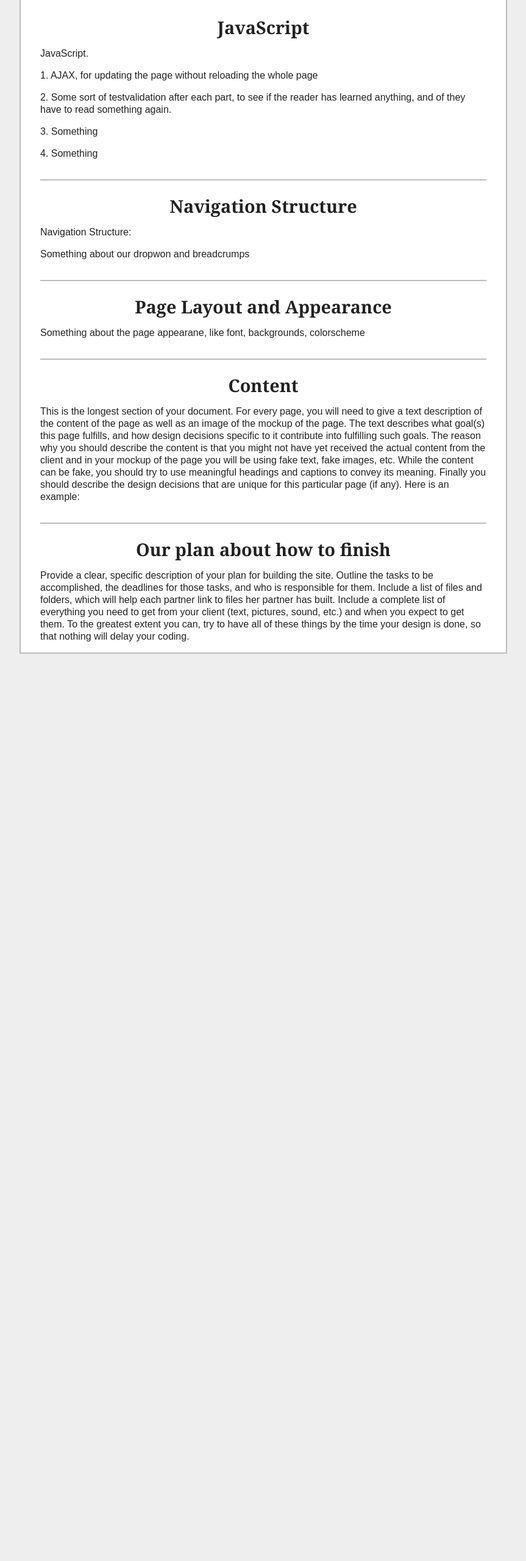
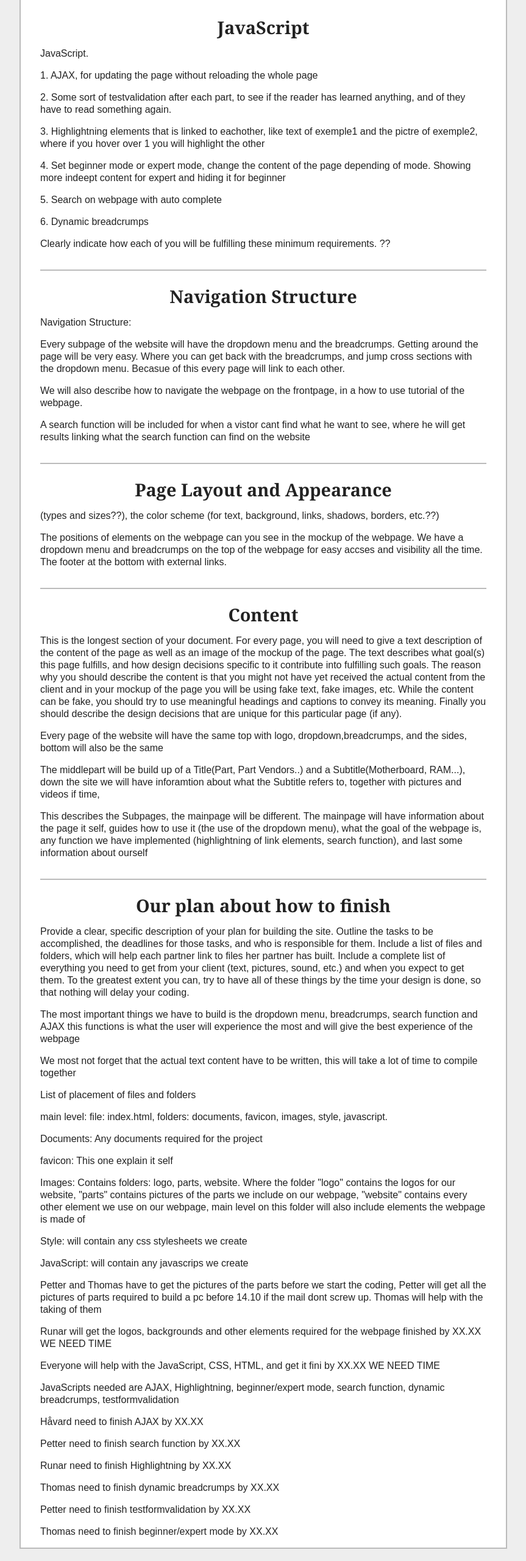
Before and after one commit to build-a-pc/build-a-pc.github.io, a plain HTML site: page documents/p2_design.html in a window 1280 px wide. Shown: the part 192-2752 px from the top of the page at 61% size, without its empty margins (208-1071 px from the left). Before the commit the page ends 1284 px from the top, so only its background shows below. Drawn offline with Linux system fonts and the light colour scheme.

Commit message:
Updated p2_design.html
Trur jeg har fått med det meste.

Vi må sette deadlines på stuff har ikke gjort det.

Alt er ikke med vi må fylle ut noen plasser

Please kan noen lese gjennom engelsken min please

```diff
--- a/documents/p2_design.html
+++ b/documents/p2_design.html
@@ -35,8 +35,11 @@
             <p>JavaScript.</p>
 			<p>1. AJAX, for updating the page without reloading the whole page</p>
 			<p>2. Some sort of testvalidation after each part, to see if the reader has learned anything, and of they have to read something again.</p>
-			<p>3. Something</p>
-			<p>4. Something</p>
+			<p>3. Highlightning elements that is linked to eachother, like text of exemple1 and the pictre of exemple2, where if you hover over 1 you will highlight the other</p>
+			<p>4. Set beginner mode or expert mode, change the content of the page depending of mode. Showing more indeept content for expert and hiding it for beginner</p>
+			<p>5. Search on webpage with auto complete</p>
+			<p>6. Dynamic breadcrumps</p>
+			<p>Clearly indicate how each of you will be fulfilling these minimum requirements. ??</p>
           </section>
 
           <hr />
@@ -47,7 +50,9 @@
             </header>
 
             <p>Navigation Structure:</p>
-			<p>Something about our dropwon and breadcrumps</p>
+			<p>Every subpage of the website will have the dropdown menu and the breadcrumps. Getting around the page will be very easy. Where you can get back with the breadcrumps, and jump cross sections with the dropdown menu. Becasue of this every page will link to each other.</p>
+			<p>We will also describe how to navigate the webpage on the frontpage, in a how to use tutorial of the webpage. </p>
+			<p>A search function will be included for when a vistor cant find what he want to see, where he will get results linking what the search function can find on the website</p>
           </section>
 
 		  <hr />
@@ -57,7 +62,8 @@
               <h1><a href="#tmp_sect_3">Page Layout and Appearance</a></h1>
             </header>
 
-            <p>Something about the page appearane, like font, backgrounds, colorscheme</p>
+            <p>(types and sizes??), the color scheme (for text, background, links, shadows, borders, etc.??)</p>
+			<p>The positions of elements on the webpage can you see in the mockup of the webpage. We have a dropdown menu and breadcrumps on the top of the webpage for easy accses and visibility all the time. The footer at the bottom with external links.</p>
           </section>
 
 		  <hr />
@@ -74,8 +80,12 @@
 			you might not have yet received the actual content from the client and in your mockup of the
 			page you will be using fake text, fake images, etc. While the content can be fake, you should
 			try to use meaningful headings and captions to convey its meaning. Finally you should
-			describe the design decisions that are unique for this particular page (if any). Here is an
-			example:</p>
+			describe the design decisions that are unique for this particular page (if any).</p>
+			<p></p>
+			<p>Every page of the website will have the same top with logo, dropdown,breadcrumps, and the sides, bottom will also be the same</p>
+			<p>The middlepart will be build up of a Title(Part, Part Vendors..) and a Subtitle(Motherboard, RAM...), down the site we will have inforamtion about what the Subtitle refers to, together with pictures and videos if time,</p>
+			<p>This describes the Subpages, the mainpage will be different. The mainpage will have information about the page it self, guides how to use it (the use of the dropdown menu), what the goal of the webpage is, any function we have implemented (highlightning of link elements, search function), and last some information about ourself</p>
+
           </section>
 
 		  <hr />
@@ -91,6 +101,26 @@
 			complete list of everything you need to get from your client (text, pictures, sound, etc.) and
 			when you expect to get them. To the greatest extent you can, try to have all of these things by
 			the time your design is done, so that nothing will delay your coding.</p>
+
+			<p>The most important things we have to build is the dropdown menu, breadcrumps, search function and AJAX this functions is what the user will experience the most and will give the best experience of the webpage</p>
+			<p>We most not forget that the actual text content have to be written, this will take a lot of time to compile together</p>
+			<p>List of placement of files and folders</p>
+			<p>main level: file: index.html, folders: documents, favicon, images, style, javascript.
+			<p>Documents: Any documents required for the project</p>
+			<p>favicon: This one explain it self</p>
+			<p>Images: Contains folders: logo, parts, website. Where the folder "logo" contains the logos for our website, "parts" contains pictures of the parts we include on our webpage, "website" contains every other element we use on our webpage, main level on this folder will also include elements the webpage is made of</p>
+			<p>Style: will contain any css stylesheets we create</p>
+			<p>JavaScript: will contain any javascrips we create</p>
+			<p>Petter and Thomas have to get the pictures of the parts before we start the coding, Petter will get all the pictures of parts required to build a pc before 14.10 if the mail dont screw up. Thomas will help with the taking of them</p>
+			<p>Runar will get the logos, backgrounds and other elements required for the webpage finished by XX.XX WE NEED TIME</p>
+			<p>Everyone will help with the JavaScript, CSS, HTML, and get it fini by XX.XX WE NEED TIME</p>
+			<p>JavaScripts needed are AJAX, Highlightning, beginner/expert mode, search function, dynamic breadcrumps, testformvalidation</p>
+			<p>Håvard need to finish AJAX by XX.XX</p>
+			<p>Petter need to finish search function by XX.XX</p>
+			<p>Runar need to finish Highlightning by XX.XX</p>
+			<p>Thomas need to finish dynamic breadcrumps by XX.XX</p>
+			<p>Petter need to finish testformvalidation by XX.XX</p>
+			<p>Thomas need to finish beginner/expert mode by XX.XX</p>
           </section>
 
         </main>
```
